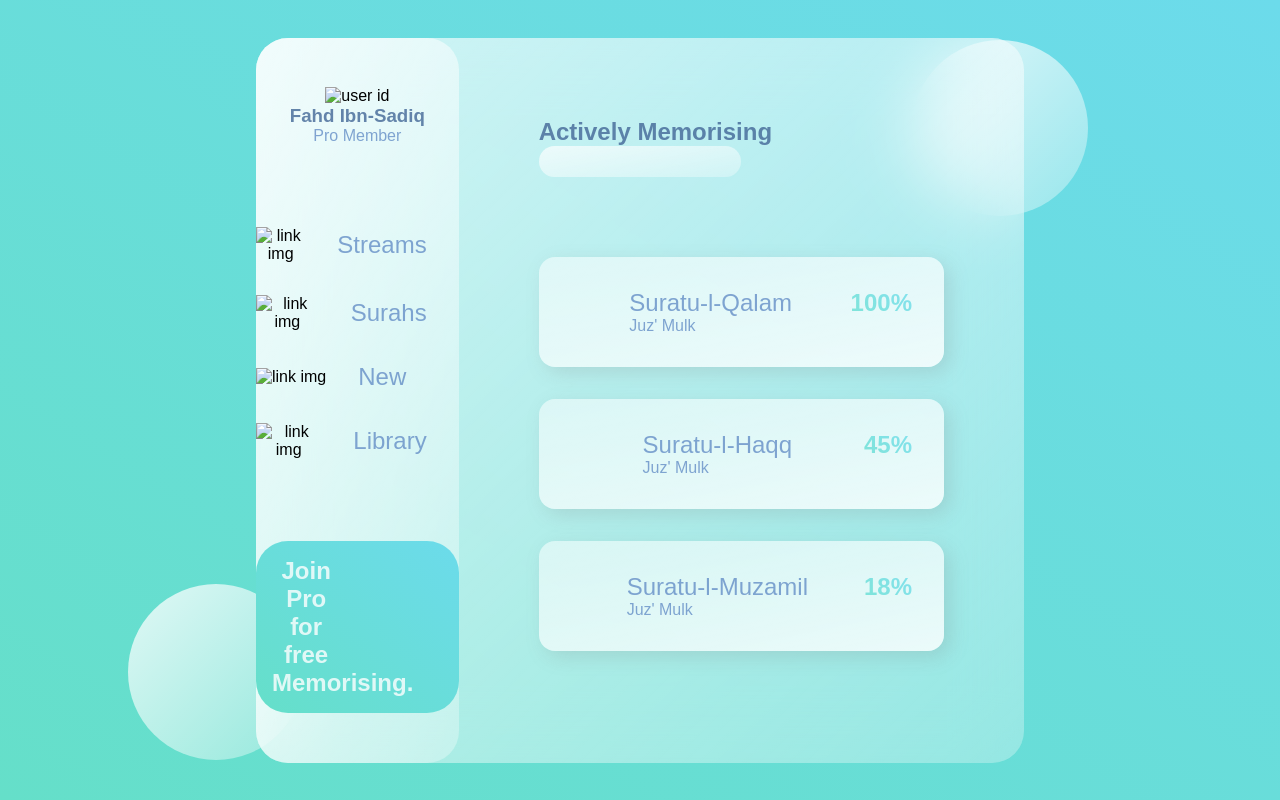
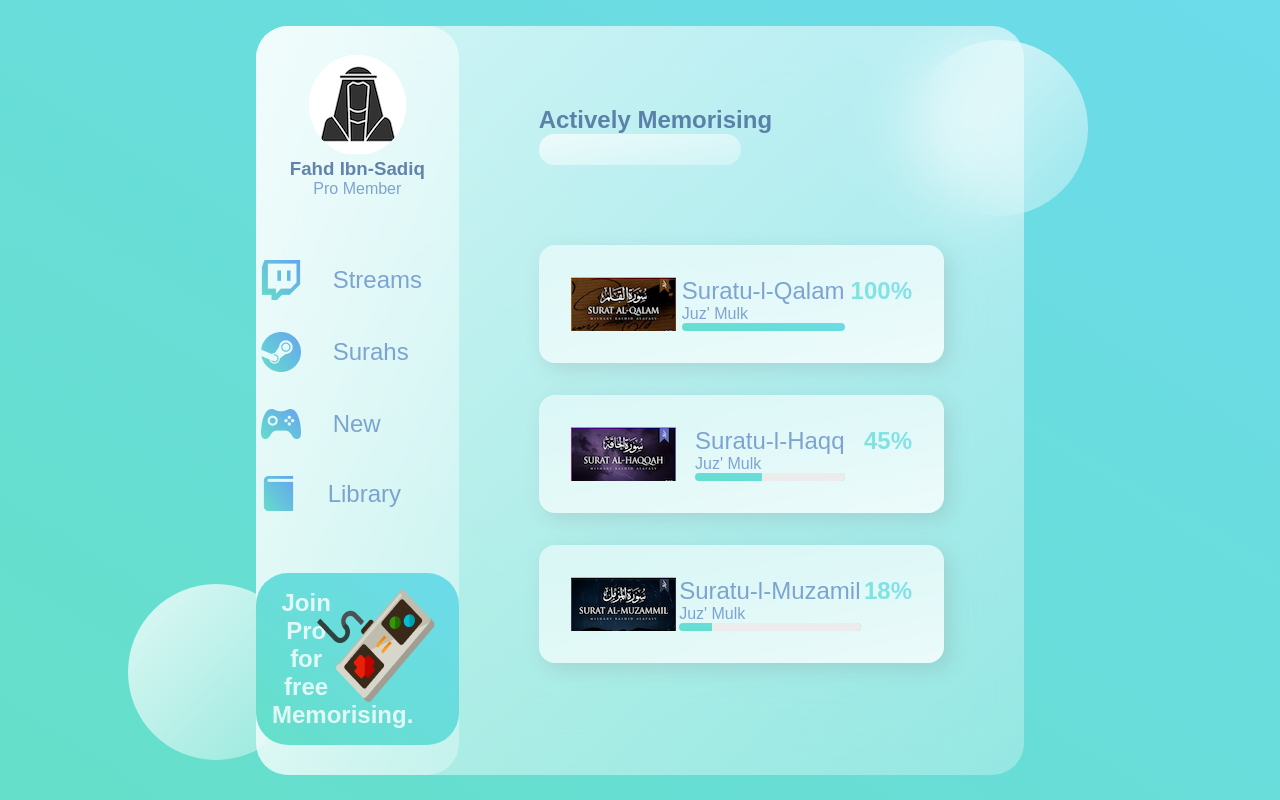
Before and after one commit to Fahd-O/Glass-Website-Project, a plain HTML site: page index.html in a window 1280 px wide. Drawn offline with Linux system fonts and the light colour scheme.

Commit message:
Updated link to image files in index.html

```diff
--- a/index.html
+++ b/index.html
@@ -13,31 +13,31 @@
         <section class="glass">
             <div class="dashboard">
                 <div class="user">
-                    <img src="images./Muslim silhouette..png" alt="user id" >
+                    <img src="images/Muslim silhouette..png" alt="user id" >
                     <h3>Fahd Ibn-Sadiq</h3>
                     <p>Pro Member</p>
                 </div>
                 <div class="links">
                     <div class="link">
-                        <img src="images./twitch.png" alt="link img">
+                        <img src="images/twitch.png" alt="link img">
                         <h2>Streams</h2>
                     </div>
                     <div class="link">
-                        <img src="images./steam.png" alt="link img">
+                        <img src="images/steam.png" alt="link img">
                         <h2>Surahs</h2>
                     </div>
                     <div class="link">
-                        <img src="images./upcoming.png" alt="link img">
+                        <img src="images/upcoming.png" alt="link img">
                         <h2>New</h2>
                     </div>
                     <div class="link">
-                        <img src="images./library.png" alt="link img">
+                        <img src="images/library.png" alt="link img">
                         <h2>Library</h2>
                     </div>
                 </div>
                 <div class="pro">
                     <h2>Join Pro for free Memorising.</h2>
-                    <img src="images./controller.png" alt="">
+                    <img src="images/controller.png" alt="">
                 </div>
             </div>
 
@@ -48,7 +48,7 @@
                 </div>
                 <div class="cards">
                     <div class="card">
-                        <img src="images./Suratu-l-Qalam..png" alt="">
+                        <img src="images/Suratu-l-Qalam..png" alt="">
                         <div class="card-info">
                             <h2>Suratu-l-Qalam</h2>
                             <p>Juz' Mulk</p>
@@ -56,7 +56,7 @@
                         </div>
                         <h2 class="percentage">100%</h2>
                     </div><div class="card">
-                        <img src="images./Suratu-l-Haqq..png" alt="">
+                        <img src="images/Suratu-l-Haqq..png" alt="">
                         <div class="card-info">
                             <h2>Suratu-l-Haqq</h2>
                             <p>Juz' Mulk</p>
@@ -64,7 +64,7 @@
                         </div>
                         <h2 class="percentage">45%</h2>
                     </div><div class="card">
-                        <img src="images./Suratu-l-Muzzammil..png" alt="">
+                        <img src="images/Suratu-l-Muzzammil..png" alt="">
                         <div class="card-info">
                             <h2>Suratu-l-Muzamil</h2>
                             <p>Juz' Mulk</p>
```
